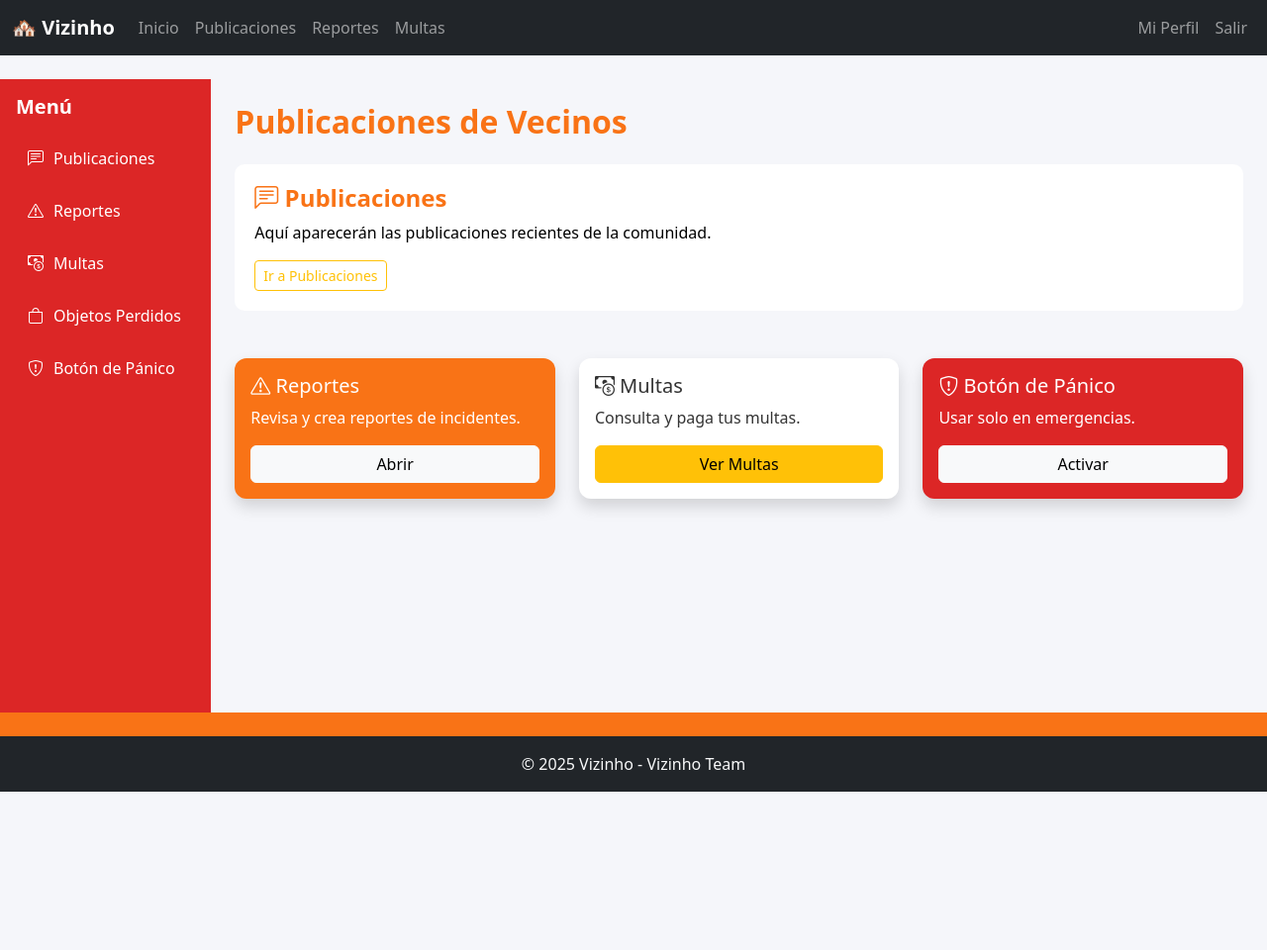
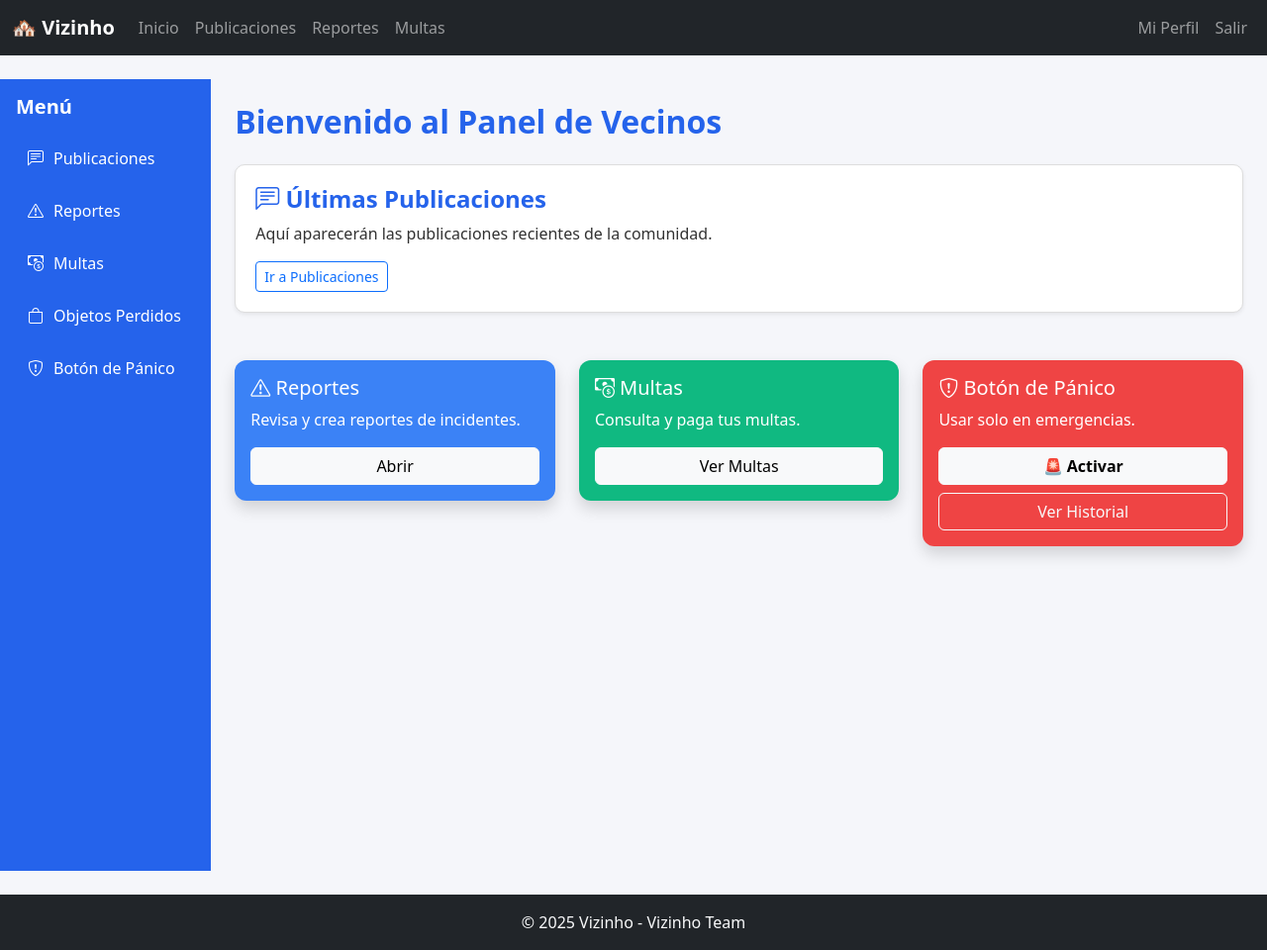
Before and after one commit to Seba-sRod-1808/Vizinho, a Django app: page / in a window 1280 px wide. Shown: the whole page at 99% size. Before the commit the page ends 800 px from the top, so only its background shows below. Run offline with Django 5.2, Linux system fonts and the light colour scheme; the visitor is signed in with stand-in values (Sample User, id 1).

Commit message:
Cambio del dashboard

```diff
--- a/core/templates/dashboard.html
+++ b/core/templates/dashboard.html
@@ -4,19 +4,20 @@
 {% block extra_head %}
   <link href="https://cdn.jsdelivr.net/npm/bootstrap-icons/font/bootstrap-icons.css" rel="stylesheet">
   <style>
-    body { background-color: #f97316; color: white; }
-    .sidebar { min-height: 80vh; background-color: #dc2626; color: white; }
+    body { background-color: #f5f6fa; color: #333; }
+    .sidebar { min-height: 100vh; background-color: #2563eb; color: white; }
+    .sidebar h5 { color: #fff; }
     .sidebar a { text-decoration: none; display: flex; align-items: center; gap: 10px;
                  padding: 12px; color: white; border-radius: 6px; margin-bottom: 5px; font-size: 1rem; }
-    .sidebar a:hover { background-color: white; color: #dc2626; }
+    .sidebar a:hover { background-color: #1e40af; color: #fff; }
     .card { border: none; border-radius: 12px; }
-    .card-orange { background-color: #f97316; color: white; }
-    .card-red { background-color: #dc2626; color: white; }
-    .card-light { background-color: #fff; color: #333; }
-    .publication-container { background: white; color: black; border-radius: 10px; padding: 20px; margin-bottom: 20px; }
-    .publication-container h4 { font-weight: bold; color: #f97316; }
-    .text-orange { color: #f97316 !important; }
-    .text-red { color: #dc2626 !important; }
+    .card-blue { background-color: #3b82f6; color: white; }
+    .card-green { background-color: #10b981; color: white; }
+    .card-red { background-color: #ef4444; color: white; }
+    .card-light { background-color: #fff; color: #333; border: 1px solid #ddd; }
+    .publication-container { background: white; color: #333; border-radius: 10px; padding: 20px; margin-bottom: 20px; border: 1px solid #ddd; }
+    .publication-container h4 { font-weight: bold; color: #2563eb; }
+    .text-blue { color: #2563eb !important; }
   </style>
 {% endblock %}
 
@@ -34,19 +35,19 @@
 
   <!-- Contenido principal -->
   <div class="col-md-9 col-lg-10 p-4">
-    <h2 class="fw-bold mb-4 text-orange">Publicaciones de Vecinos</h2>
+    <h2 class="fw-bold mb-4 text-blue">Bienvenido al Panel de Vecinos</h2>
 
-    <!-- Placeholder (luego puedes cargar últimas N publicaciones si quieres) -->
-    <div class="publication-container">
-      <h4><i class="bi bi-chat-left-text"></i> Publicaciones</h4>
+    <!-- Contenedor publicaciones -->
+    <div class="publication-container shadow-sm">
+      <h4><i class="bi bi-chat-left-text"></i> Últimas Publicaciones</h4>
       <p>Aquí aparecerán las publicaciones recientes de la comunidad.</p>
-      <a href="{% url 'lista_publicaciones' %}" class="btn btn-outline-warning btn-sm">Ir a Publicaciones</a>
+      <a href="{% url 'lista_publicaciones' %}" class="btn btn-outline-primary btn-sm">Ir a Publicaciones</a>
     </div>
 
     <!-- Tarjetas de acceso rápido -->
     <div class="row g-4 mt-4">
       <div class="col-md-4">
-        <div class="card card-orange shadow">
+        <div class="card card-blue shadow">
           <div class="card-body">
             <h5 class="card-title"><i class="bi bi-exclamation-triangle"></i> Reportes</h5>
             <p class="card-text">Revisa y crea reportes de incidentes.</p>
@@ -56,11 +57,11 @@
       </div>
 
       <div class="col-md-4">
-        <div class="card card-light shadow">
+        <div class="card card-green shadow">
           <div class="card-body">
             <h5 class="card-title"><i class="bi bi-cash-coin"></i> Multas</h5>
             <p class="card-text">Consulta y paga tus multas.</p>
-            <a href="{% url 'lista_multas' %}" class="btn btn-warning w-100">Ver Multas</a>
+            <a href="{% url 'lista_multas' %}" class="btn btn-light w-100">Ver Multas</a>
           </div>
         </div>
       </div>
@@ -70,7 +71,15 @@
           <div class="card-body">
             <h5 class="card-title"><i class="bi bi-shield-exclamation"></i> Botón de Pánico</h5>
             <p class="card-text">Usar solo en emergencias.</p>
-            <a href="#" class="btn btn-light w-100">Activar</a>
+            <form method="post" action="{% url 'activar_panico' %}">
+              {% csrf_token %}
+              <button type="submit" class="btn btn-light w-100 fw-bold">
+                🚨 Activar
+              </button>
+            </form>
+            <a href="{% url 'historial_panico' %}" class="btn btn-outline-light w-100 mt-2">
+              Ver Historial
+            </a>
           </div>
         </div>
       </div>
```
